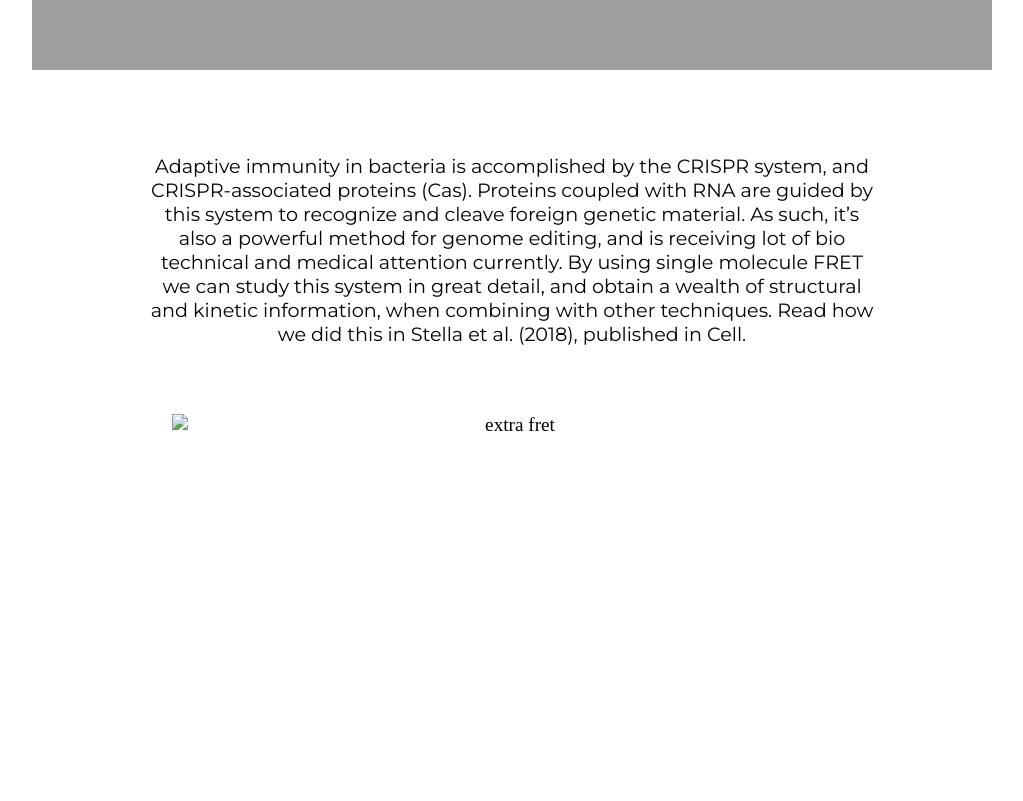
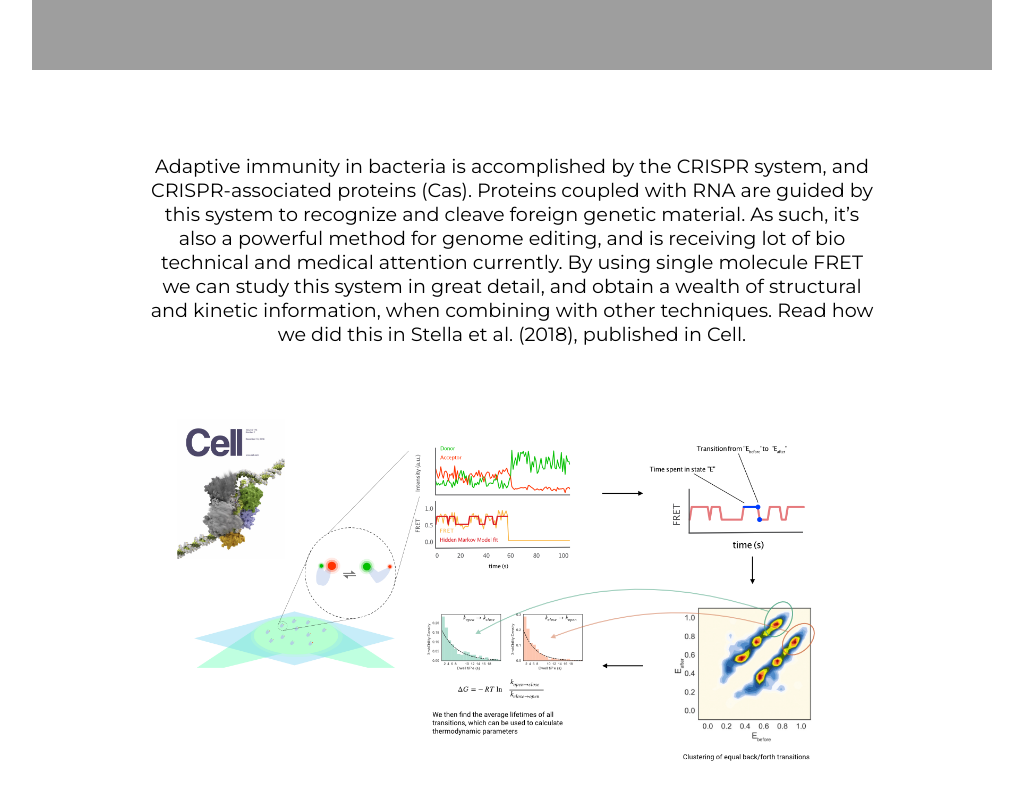
Before and after one commit to ktsolakidis/LabWebsite, a plain HTML site: page projects_pages/smFRET.html in a window 1280 px wide. Shown: the part 813-1614 px from the top of the page, without its empty margins (128-1151 px from the left). Before the commit the page ends 1300 px from the top, so only its background shows below. Drawn offline with Linux system fonts and the light colour scheme; the site is published under a folder, as on GitHub Pages, so addresses that start at the root find nothing; a web font is replaced by a local one.

Commit message:
Last ahha

```diff
--- a/projects_pages/smFRET.html
+++ b/projects_pages/smFRET.html
@@ -36,7 +36,7 @@
 
 
             <p class="publication">
-                <img src="/images/projects/extra-fret.png" alt="extra fret">
+                <img src="../images/projects/extra-fret.png" alt="extra fret">
             </p>
 
 
```
